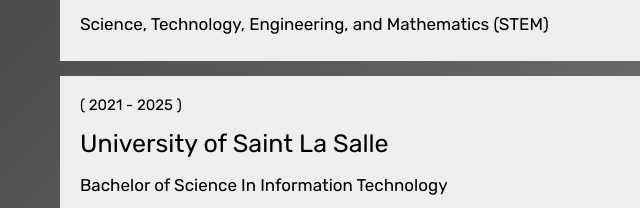
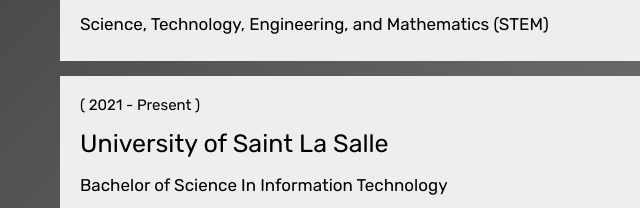
Before and after one commit to EJARNAD0/deploy, a plain HTML site: page index.html in a window 1280 px wide. Shown: the part 1792-2000 px from the top of the page, 0-640 px from the left. Drawn offline with Linux system fonts and the light colour scheme; files whose address does not match are found by name.

Commit message:
Update index.html

```diff
--- a/index.html
+++ b/index.html
@@ -77,7 +77,7 @@
                         <p>Science, Technology, Engineering, and Mathematics (STEM)</p>
                     </div>
                     <div class="box">
-                        <span>( 2021 - 2025 )</span>
+                        <span>( 2021 - Present )</span>
                         <h3>University of Saint La Salle</h3>
                         <p>Bachelor of Science In Information Technology</p>
                     </div>
```
